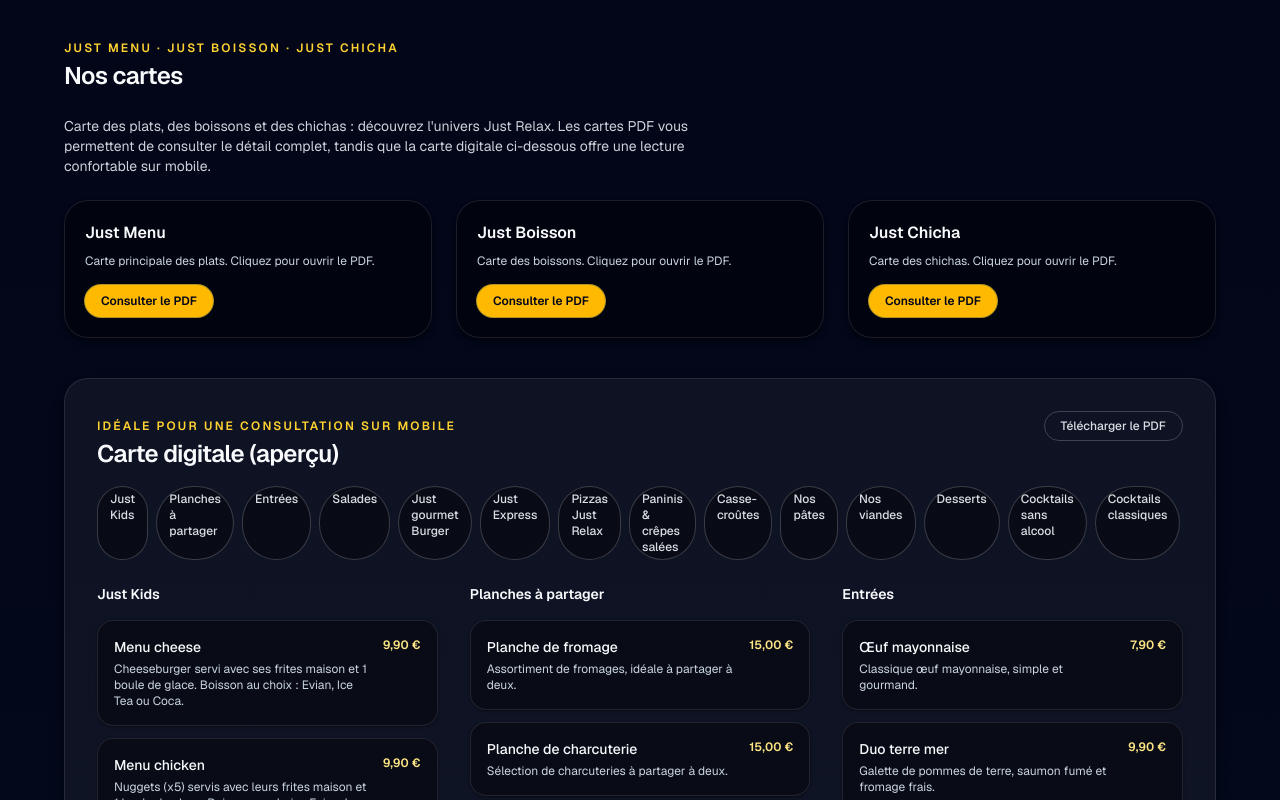
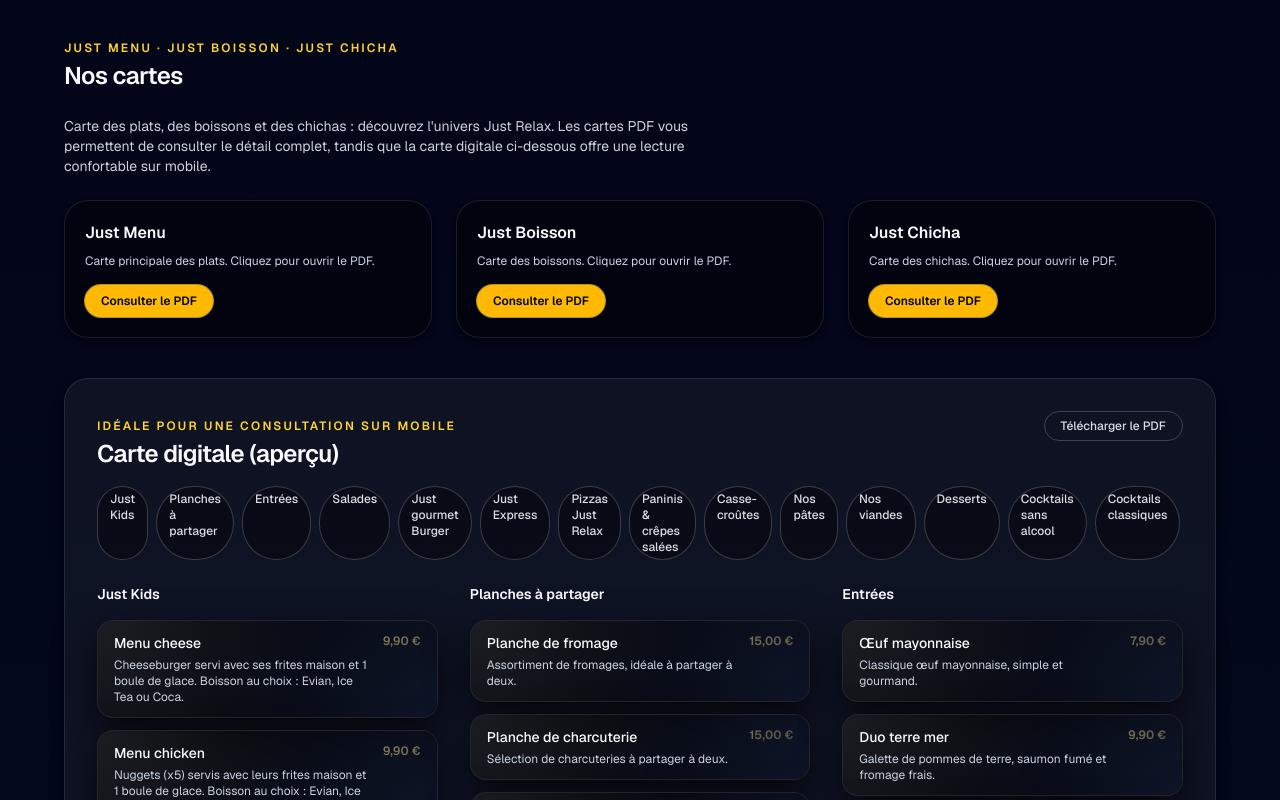
Before and after one commit to Soofmaax/jus-relax, a Next.js app: page /menu in a window 1280 px wide. Shown: the top 800 px of the page. Built offline with nearby package versions, Linux system fonts and the light colour scheme; no server answers.

Commit message:
refactor: centralize MenuItemCard styling with containerClass and overlay; tweak highlight badge visuals.
Co-authored-by: Cosine <agent@cosine.sh>

```diff
--- a/src/components/MenuItemCard.tsx
+++ b/src/components/MenuItemCard.tsx
@@ -8,20 +8,28 @@
   const isPlaceholder = item.isPlaceholder;
   const isHighlight = item.isHighlight;
 
+  const baseContainerClass =
+    "relative flex items-start justify-between gap-4 overflow-hidden rounded-2xl border px-4 py-3 text-sm shadow-[0_16px_40px_rgba(0,0,0,0.7)]";
+  const regularVariantClass =
+    "border-white/12 bg-black/60";
+  const highlightVariantClass =
+    "border-amber-300/70 bg-gradient-to-r from-amber-400/22 via-amber-300/12 to-transparent";
+
+  const containerClass = [
+    baseContainerClass,
+    isHighlight ? highlightVariantClass : regularVariantClass,
+  ].join(" ");
+
   return (
-    <div
-      className={
-        isHighlight
-          ? "relative flex items-start justify-between gap-4 overflow-hidden rounded-2xl border border-amber-300/60 bg-gradient-to-r from-amber-400/20 via-amber-300/10 to-transparent p-4 text-sm shadow-[0_12px_30px_rgba(0,0,0,0.7)]"
-          : "flex items-start justify-between gap-4 rounded-2xl border border-white/10 bg-black/40 p-4 text-sm shadow-sm shadow-black/40"
-      }
-    >
-      {isHighlight && (
-        <div
-          aria-hidden="true"
-          className="pointer-events-none absolute inset-0 bg-[radial-gradient(circle_at_top_left,_rgba(248,250,252,0.18),_transparent_50%),radial-gradient(circle_at_bottom_right,_rgba(15,23,42,0.9),_transparent_55%)]"
-        />
-      )}
+    <div className={containerClass}>
+      <div
+        aria-hidden="true"
+        className={
+          isHighlight
+            ? "pointer-events-none absolute inset-0 bg-[radial-gradient(circle_at_top_left,_rgba(248,250,252,0.2),_transparent_55%),radial-gradient(circle_at_bottom_right,_rgba(251,191,36,0.18),_transparent_55%)]"
+            : "pointer-events-none absolute inset-0 bg-[radial-gradient(circle_at_top_left,_rgba(248,250,252,0.09),_transparent_60%),radial-gradient(circle_at_bottom_right,_rgba(15,23,42,0.9),_transparent_65%)]"
+        }
+      />
       <div className="relative z-10">
         <div className="flex items-center gap-2">
           <h4
@@ -39,7 +47,7 @@
             </span>
           )}
           {isHighlight && (
-            <span className="rounded-full bg-black/40 px-2 py-0.5 text-[10px] font-semibold uppercase tracking-wide text-amber-200 ring-1 ring-amber-300/60">
+            <span className="rounded-full bg-black/50 px-2 py-0.5 text-[10px] font-semibold uppercase tracking-wide text-amber-200 ring-1 ring-amber-300/70">
               Info
             </span>
           )}
```
